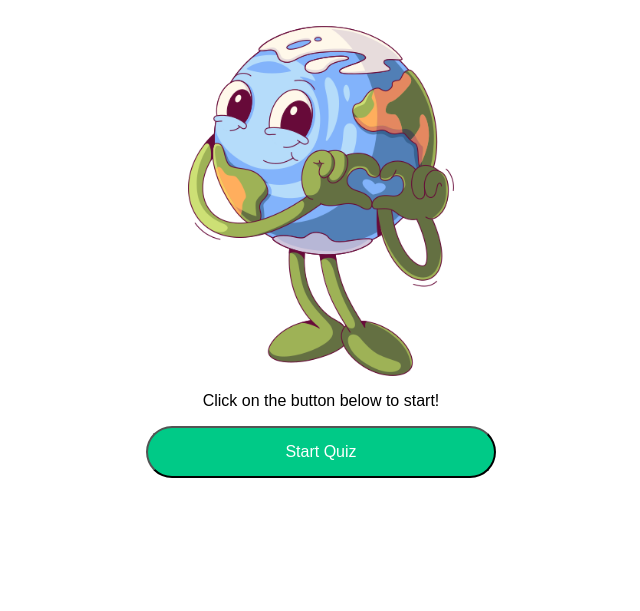
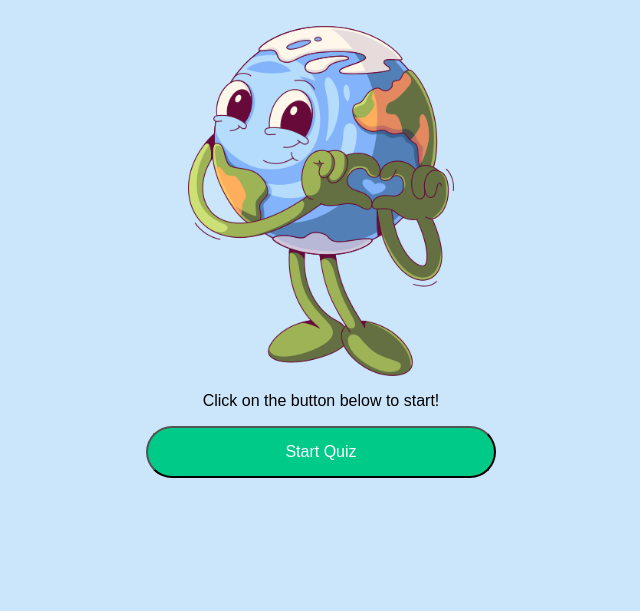
Before and after one commit to FarisDnial/5.-Flag_Quiz_App, a plain HTML site: page index.html in a window 1280 px wide. Shown: the part 189-800 px from the top of the page, without its empty margins (319-959 px from the left). Drawn offline with Linux system fonts and the light colour scheme.

Commit message:
Add background Colour

```diff
--- a/style.css
+++ b/style.css
@@ -1,4 +1,5 @@
 body {
+  background-color: #cbe6fb;
   display: flex;
   flex-direction: column;
   align-items: center;
```
